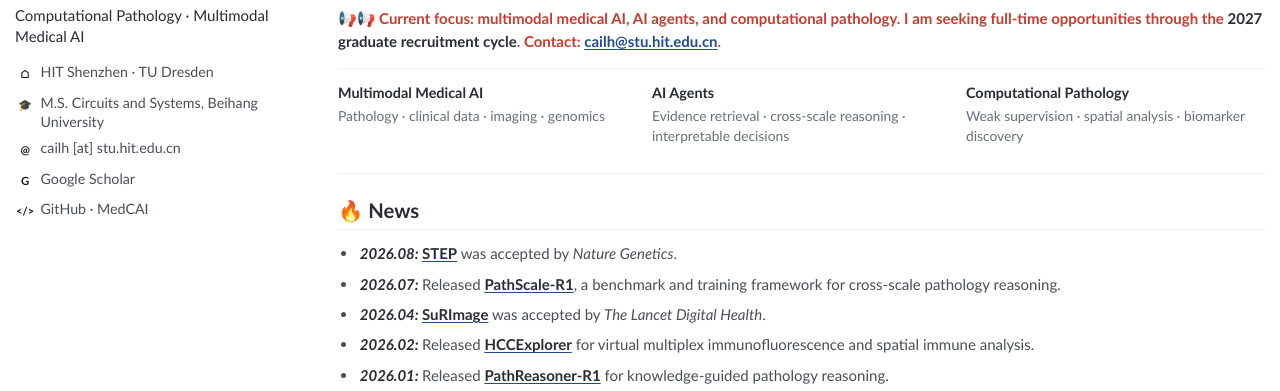
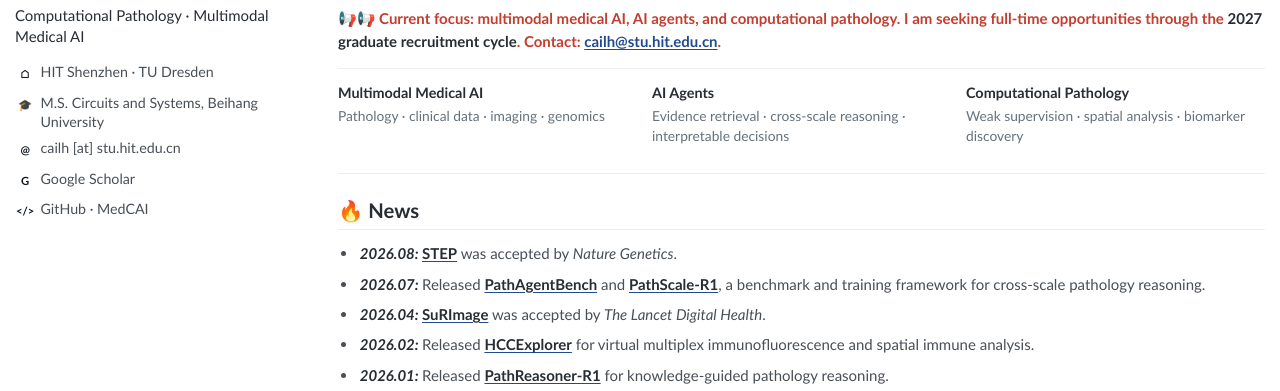
Before and after one commit to MedCAI/MedCAI.github.io, a plain HTML site: page index.html in a window 1280 px wide. Shown: the part 397-788 px from the top of the page. Drawn offline with Linux system fonts and the light colour scheme; no server answers.

Commit message:
Add PathAgentBench news

```diff
--- a/index.html
+++ b/index.html
@@ -94,7 +94,7 @@
           <h2><span aria-hidden="true">🔥</span> News</h2>
           <ul class="news-list">
             <li><time datetime="2026-08">2026.08</time><span><a href="https://www.biorxiv.org/content/10.1101/2024.11.22.624797v1.abstract" target="_blank" rel="noopener"><strong>STEP</strong></a> was accepted by <em>Nature Genetics</em>.</span></li>
-            <li><time datetime="2026-07">2026.07</time><span>Released <a href="https://arxiv.org/abs/2607.23794" target="_blank" rel="noopener"><strong>PathScale-R1</strong></a>, a benchmark and training framework for cross-scale pathology reasoning.</span></li>
+            <li><time datetime="2026-07">2026.07</time><span>Released <a href="https://arxiv.org/abs/2607.19261" target="_blank" rel="noopener"><strong>PathAgentBench</strong></a> and <a href="https://arxiv.org/abs/2607.23794" target="_blank" rel="noopener"><strong>PathScale-R1</strong></a>, a benchmark and training framework for cross-scale pathology reasoning.</span></li>
             <li><time datetime="2026-04">2026.04</time><span><a href="https://github.com/MedCAI/SuRImage" target="_blank" rel="noopener"><strong>SuRImage</strong></a> was accepted by <em>The Lancet Digital Health</em>.</span></li>
             <li><time datetime="2026-02">2026.02</time><span>Released <a href="https://github.com/MedCAI/HCCExplorer" target="_blank" rel="noopener"><strong>HCCExplorer</strong></a> for virtual multiplex immunofluorescence and spatial immune analysis.</span></li>
             <li><time datetime="2026-01">2026.01</time><span>Released <a href="https://arxiv.org/abs/2601.21617" target="_blank" rel="noopener"><strong>PathReasoner-R1</strong></a> for knowledge-guided pathology reasoning.</span></li>
```
